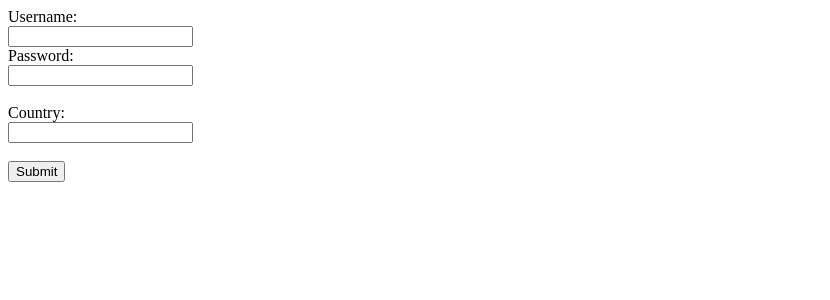
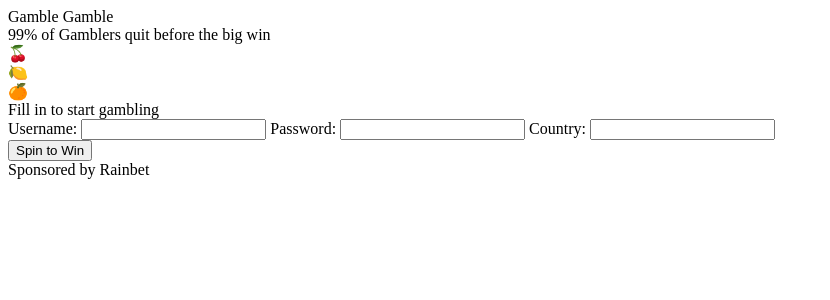
Before and after one commit to Scryv/GambleGame, a Flask app: page / in a window 1280 px wide. Shown: the top 300 px of the page, without its empty margins (0-830 px from the left). Run offline with Flask 3, Linux system fonts and the light colour scheme.

Commit message:
gambling interface
Updated the HTML structure and added a user input form for gambling.

```diff
--- a/templates/index.html
+++ b/templates/index.html
@@ -1,24 +1,58 @@
 <!DOCTYPE html>
-<html>
+<html lang="en">
+
 <head>
-<link rel="stylesheet" href="style/style.css">
-
-</script>
+    <meta charset="UTF-8">
+    <meta name="viewport" content="width=device-width, initial-scale=1.0">
+    <title>Gamble Gamble</title>
+    <link rel="stylesheet" href="style/style.css">
 
 </head>
+
 <body>
+    <div class="container">
+        <!-- Header -->
+        <div class="header">
+            <div class="logo">Gamble Gamble</div>
+            <div class="tagline">99% of Gamblers quit before the big win</div>
+        </div>
+
+        <!-- Main Slot Machine -->
+        <div class="slot-machine">
 
 
-<form action="/submit" method='post'>
-  <label for="username">Username:</label><br>
-  <input type="text" value=""><br>
-  <label for="password">Password:</label><br>
-  <input type="text" value=""><br><br>
-  <label for="country">Country:</label><br>
-  <input type="text" value=""><br><br>
-  <input type="submit" value="Submit">
-</form>
+            <!-- Reels Section -->
+            <div class="reels-section">
+                <div class="reels">
+                    <div class="reel">🍒</div>
+                    <div class="reel">🍋</div>
+                    <div class="reel">🍊</div>
+                </div>
+                <div class="win-line"></div>
+            </div>
 
+            <!-- Controls -->
+            <div class="controls">
+                <div class="tagline">Fill in to start gambling</div>
+                <form action="/submit" method='post'>
+                    <label for="username">Username:</label>
+                    <input type="text">
+                    <label for="password">Password:</label>
+                    <input type="password">
+                    <label for="country">Country:</label>
+                    <input type="text">
+                </form>
+                <button class="spin-button">Spin to Win</button>
+            </div>
 
+            <!-- Message -->
+            <div class="message">
+                Sponsored by Rainbet
+            </div>
+
+        </div>
+    </div>
+    <script src="js/main.js"></script>
 </body>
+
 </html>
```
